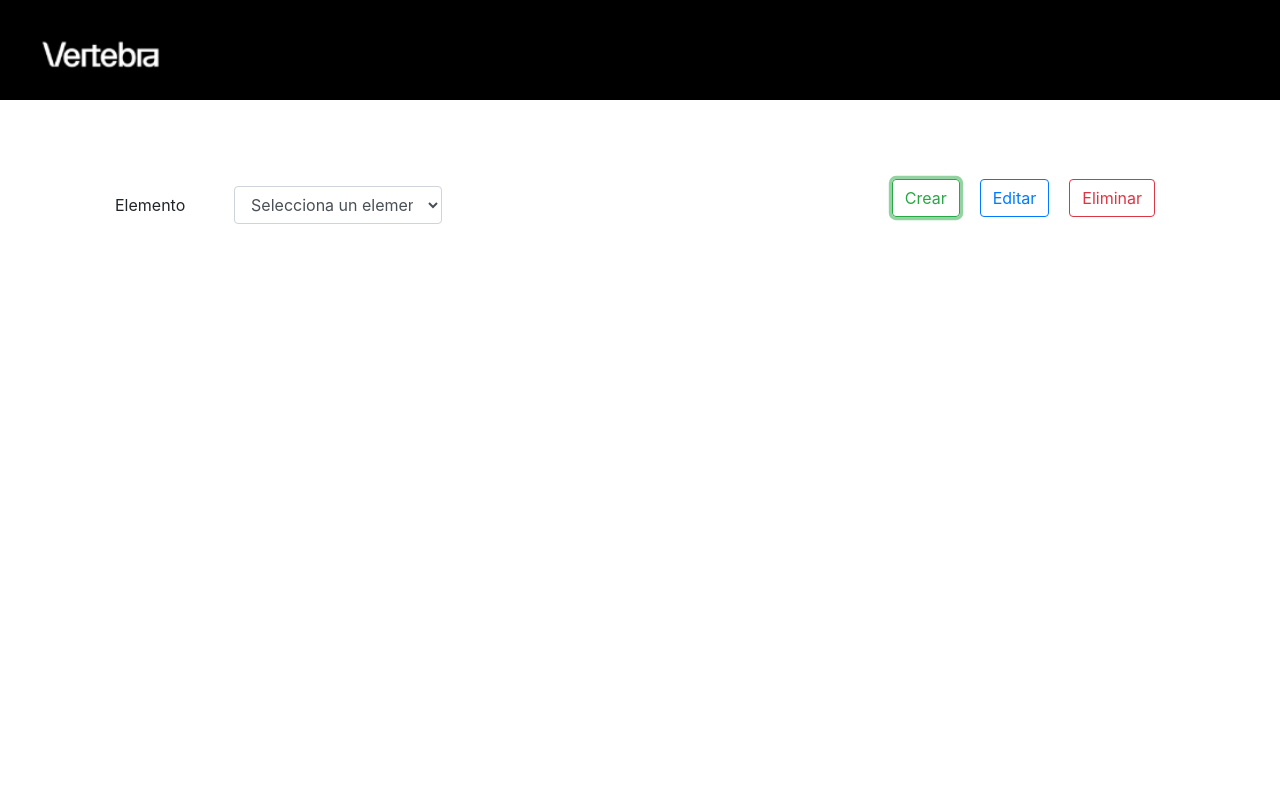
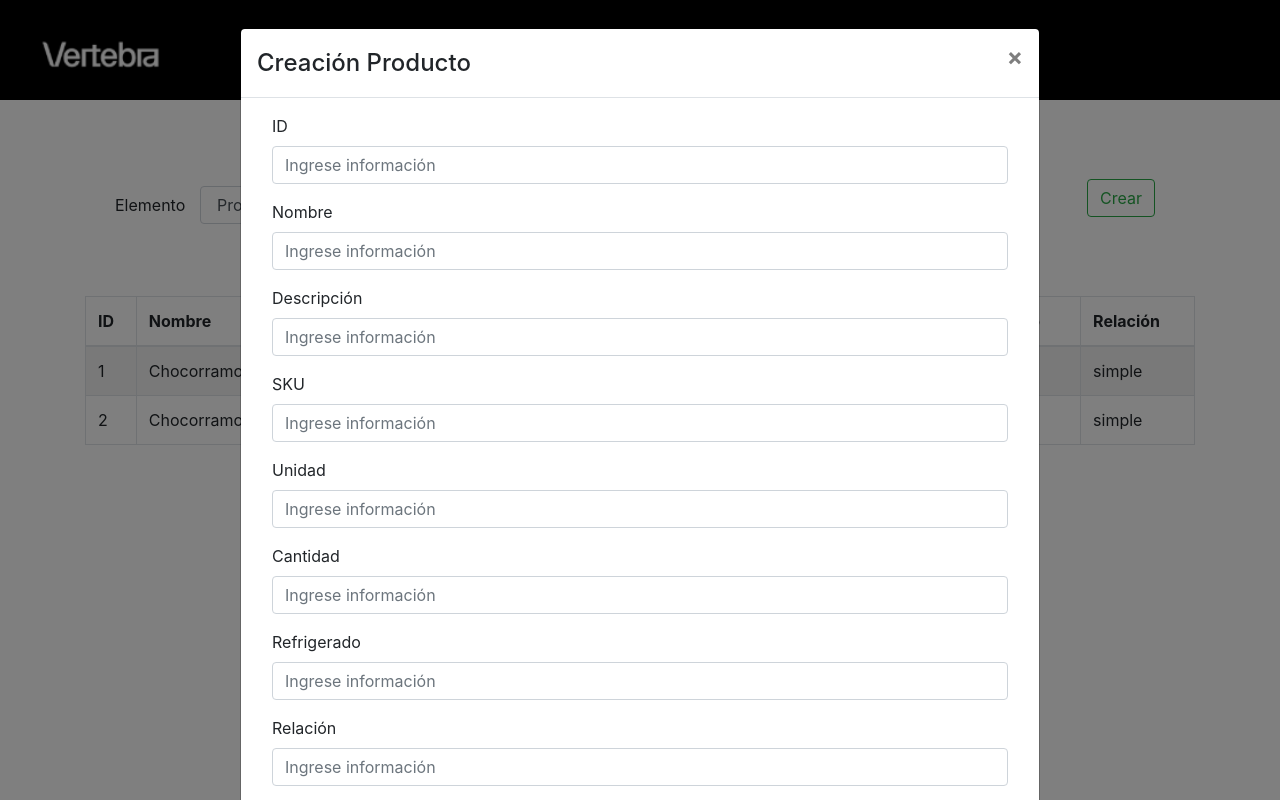
Before and after one commit to Sergio401/Vertebra, a React app: page / in a window 1280 px wide. Both pictures are taken after a click on the button "Crear". Built offline with nearby package versions, Linux system fonts and the light colour scheme.

Commit message:
Creation of modal for adding elements

```diff
--- a/package.json
+++ b/package.json
@@ -35,6 +35,7 @@
     "html-loader": "^1.3.2",
     "html-webpack-plugin": "^4.5.1",
     "json-to-table": "^4.2.1",
+    "keymirror": "^0.1.1",
     "material-ui-table": "^0.1.2",
     "mini-css-extract-plugin": "^1.3.4",
     "node-sass": "^5.0.0",
--- a/src/actions/index.js
+++ b/src/actions/index.js
@@ -2,3 +2,13 @@ export const elementTypeRequest = payload => ({
     type: 'ELEMENT_TYPE_REQUEST',
     payload,
 });
+
+export const hideModal = payload => ({
+    type: 'HIDE_MODAL',
+    payload,
+});
+
+export const showModal = payload => ({
+    type: 'SHOW_MODAL',
+    payload,
+});
--- a/src/components/ButtonsCRUD.jsx
+++ b/src/components/ButtonsCRUD.jsx
@@ -2,11 +2,9 @@ import '../assets/styles/components/ButtonsCRUD.scss';
 import {Button, Row} from "react-bootstrap";
 import React from "react";
 
-const ButtonsCRUD = () => (
+const ButtonsCRUD = (props) => (
     <Row>
-        <Button variant="outline-success">Crear</Button>
-        <Button variant="outline-primary">Editar</Button>
-        <Button variant="outline-danger">Eliminar</Button>
+        <Button onClick={()=>props.setModal} variant="outline-success">Crear</Button>
     </Row>
 );
 
--- a/src/components/ElementType.jsx
+++ b/src/components/ElementType.jsx
@@ -21,7 +21,6 @@ const ElementType = (props) => {
                     </FormLabel>
                     <Col sm="8">
                         <FormControl as="select" name="option" onChange={handleChange}>
-                            <option hidden>Selecciona un elemento</option>
                             { elements }
                         </FormControl>
                     </Col>
--- /dev/null
+++ b/src/components/ModalCreation.jsx
@@ -0,0 +1,51 @@
+import React from "react";
+import '../assets/styles/components/ButtonsCRUD.scss';
+import {Modal, Button, Form, Col, FormGroup} from "react-bootstrap";
+import ModalHeader from "react-bootstrap/ModalHeader";
+import ModalBody from "react-bootstrap/ModalBody";
+import ModalTitle from "react-bootstrap/ModalTitle";
+
+const ModalCreation = (props) => {
+
+    const elementsForms =
+        props.renderTable
+            .map((element) => Object.keys(element)).slice(0,1)[0]
+            .map((element, index) =>
+                <FormGroup key={index} as={Col} controlId={element}>
+                    <Form.Label key={index}>{element}</Form.Label>
+                    <Form.Control onChange={props.onChange} type="text" placeholder="Ingrese información" />
+                </FormGroup>)
+
+    const handleSubmit = event => {
+        event.preventDefault()
+        console.log("hola perra vida")
+        console.log(event.target.value)
+    }
+
+    const handleChange = event => {
+        console.log(event.target.value)
+    }
+
+    return (
+        <Modal
+            {...props}
+            size="lg"
+            aria-labelledby="contained-modal-title-vcenter"
+            centered
+        >
+            <ModalHeader closeButton>
+                <ModalTitle id="contained-modal-title-vcenter">
+                    Creación Producto
+                </ModalTitle>
+            </ModalHeader>
+            <ModalBody>
+                <Form onSubmit={ handleSubmit }>
+                    { elementsForms }
+                    <Button type='submit'>Crear</Button>
+                </Form>
+            </ModalBody>
+        </Modal>
+    )
+};
+
+export default ModalCreation
--- a/src/components/TableProducts.jsx
+++ b/src/components/TableProducts.jsx
@@ -5,14 +5,20 @@ import { Table } from 'react-bootstrap'
 const TableProducts = (props) => {
 
     const keys =
-        Object
-            .keys(props.renderTable)
+        props.renderTable
+            .map((element) => Object.keys(element)).slice(0,1)[0]
             .map((element, index) => <th key={index}>{element}</th>)
 
-    const valuesTable =
-        Object
-            .values(props.renderTable)
-            .map((element, index) => <td key={index}>{element}</td>)
+
+    let renderElementTable =
+        props.renderTable.map((item, index) => (
+            <tr key={index}>
+                {Object.values(item).map((val, index) =>
+                    <td key={index}>{val}</td>
+                )}
+            </tr>
+        ))
+
 
     return(
         <Table striped bordered hover>
@@ -22,11 +28,10 @@ const TableProducts = (props) => {
             </tr>
             </thead>
             <tbody>
-            <tr>
-                { valuesTable }
-            </tr>
+                { renderElementTable }
             </tbody>
         </Table>
+
 )};
 
 export default TableProducts
--- a/src/containers/App.jsx
+++ b/src/containers/App.jsx
@@ -1,15 +1,18 @@
 import React from "react";
 import { connect } from 'react-redux';
-import Header from "../components/Header";
 import '../assets/styles/App.scss'
 import 'bootstrap/dist/css/bootstrap.min.css'
+import Header from "../components/Header";
+import TableProducts from "../components/TableProducts";
 import ElementType from "../components/ElementType";
-import ButtonsCRUD from "../components/ButtonsCRUD";
-import TableProducts from "../components/TableProducts";
+import ModalCreation from "../components/ModalCreation";
+import {Button, Row} from "react-bootstrap";
+
 
 const App = (state) => {
 
     const elements = Object.keys(state).slice(0, 4);
+    const [modalShow, setModalShow] = React.useState(false);
 
     const chooseTable = (selector, arrayKey) => {
         switch (selector){
@@ -21,7 +24,6 @@ const App = (state) => {
                 return state.Tiendas
             case arrayKey[3]:
                 return state.Inventario
-            default: console.log("Pending to choose")
         }
     }
 
@@ -32,12 +34,22 @@ const App = (state) => {
             <Header />
             <div className="container menu mt-5">
                 <ElementType elements = {elements}/>
-                <ButtonsCRUD />
+                <Row>
+                    <Button
+                        onClick={() => setModalShow(true)}
+                        variant="outline-success">Crear</Button>
+                </Row>
             </div>
             <div className="container mt-5">
-                <TableProducts renderTable = {renderTable || ""} />
+                <TableProducts renderTable = {renderTable || state.Productos}/>
             </div>
 
+            <ModalCreation
+                show={modalShow}
+                onHide={() => setModalShow(false)}
+                elements = {elements}
+                renderTable = {renderTable || state.Productos}
+            />
         </div>
     )};
 
--- a/src/index.js
+++ b/src/index.js
@@ -6,36 +6,50 @@ import { createStore } from 'redux';
 import reducer from './reducers'
 
 const initialState = {
-    "products":
+    "products": [
         {
+            "ID": 1,
             "Nombre": "Chocorramo",
-            "descripción": "Gala con chocolate",
+            "Descripción": "Gala con chocolate",
             "SKU": "DEPOR-XYZ-BLN-41",
             "Unidad": "gramo",
-            "Cantidad por unidad": 2,
+            "Cantidad": 2,
             "Refrigerado": "true",
-            "Relación con proveedores": "simple"
+            "Relación": "simple"
         },
-    "provider":
+        {
+            "ID": 2,
+            "Nombre": "Chocorramo",
+            "Descripción": "Gala con chocolate",
+            "SKU": "DEPOR-XYZ-BLN-41",
+            "Unidad": "gramo",
+            "Cantidad": 2,
+            "Refrigerado": "true",
+            "Relación": "simple"
+        }
+    ],
+    "provider": [
         {
             "Nit": 42342345434534,
             "Nombre": "Vlog de Vlacho",
             "Representante legal": "Vladimir",
             "Dirección": "Cra 12 #36-63"
-        },
-    "shops":
+        }
+    ],
+    "shops": [
         {
             "Nombre": "Doña Ceci",
             "Dirección": "Cra 12 #36-63",
             "Manager": "Cecilia Jaramillo",
-            "Número de neveras": 2,
-            "Número de pasillos": 2,
-            "Número de cajas": 30,
-            "Número de pisos": 1,
+            "No neveras": 2,
+            "No pasillos": 2,
+            "No de cajas": 30,
+            "No pisos": 1,
             "Metros cuadrados": 148,
             "Servicios extra": "pago servicios"
-        },
-    "inventory":
+        }
+    ],
+    "inventory": [
         {
             "Relación con producto": "simple",
             "Cantidad": 30,
@@ -43,6 +57,7 @@ const initialState = {
             "Fecha de Compra": "02/02/2021",
             "Descuento": 20
         }
+    ]
 }
 
 const store = createStore(reducer, initialState)
--- a/src/reducers/index.js
+++ b/src/reducers/index.js
@@ -5,6 +5,21 @@ const reducer = (state, action) => {
                 ...state,
                 option: action.payload,
             }
+        case 'SHOW_MODAL':
+            return {
+                ...state,
+                modalType: action.payload,
+                modalProps: action.payload,
+                type: action.type
+            }
+        case 'HIDE_MODAL':
+            return {
+                ...state,
+                modalType: null,
+                modalProps: {
+                    open: false
+                }
+            }
         default:
             return state;
     }
```
Also changed, not shown: src/utils/addingElements.js (added, +12 -0 lines), src/assets/styles/components/Modal.scss (added), 1 other file (tests, documents, lock files or other folders).
